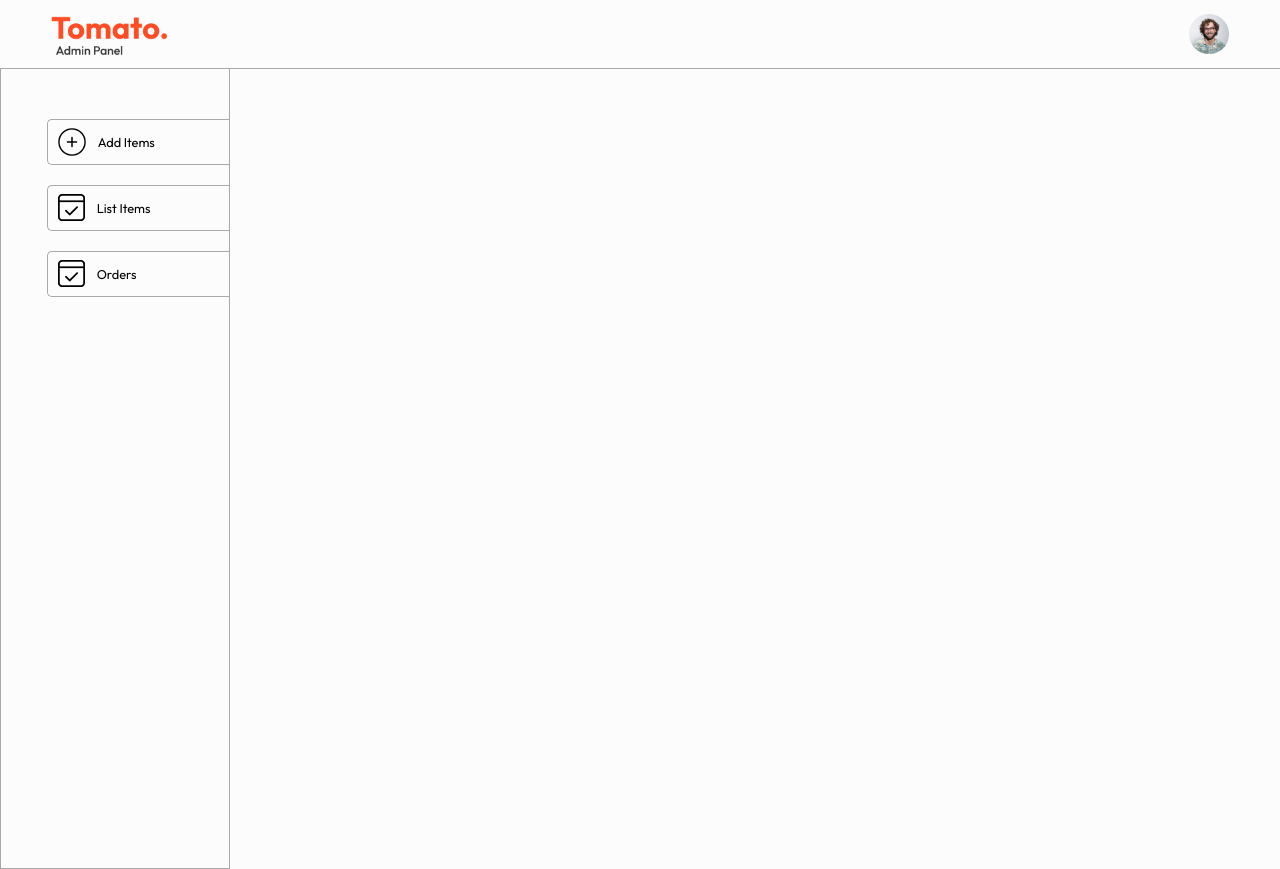
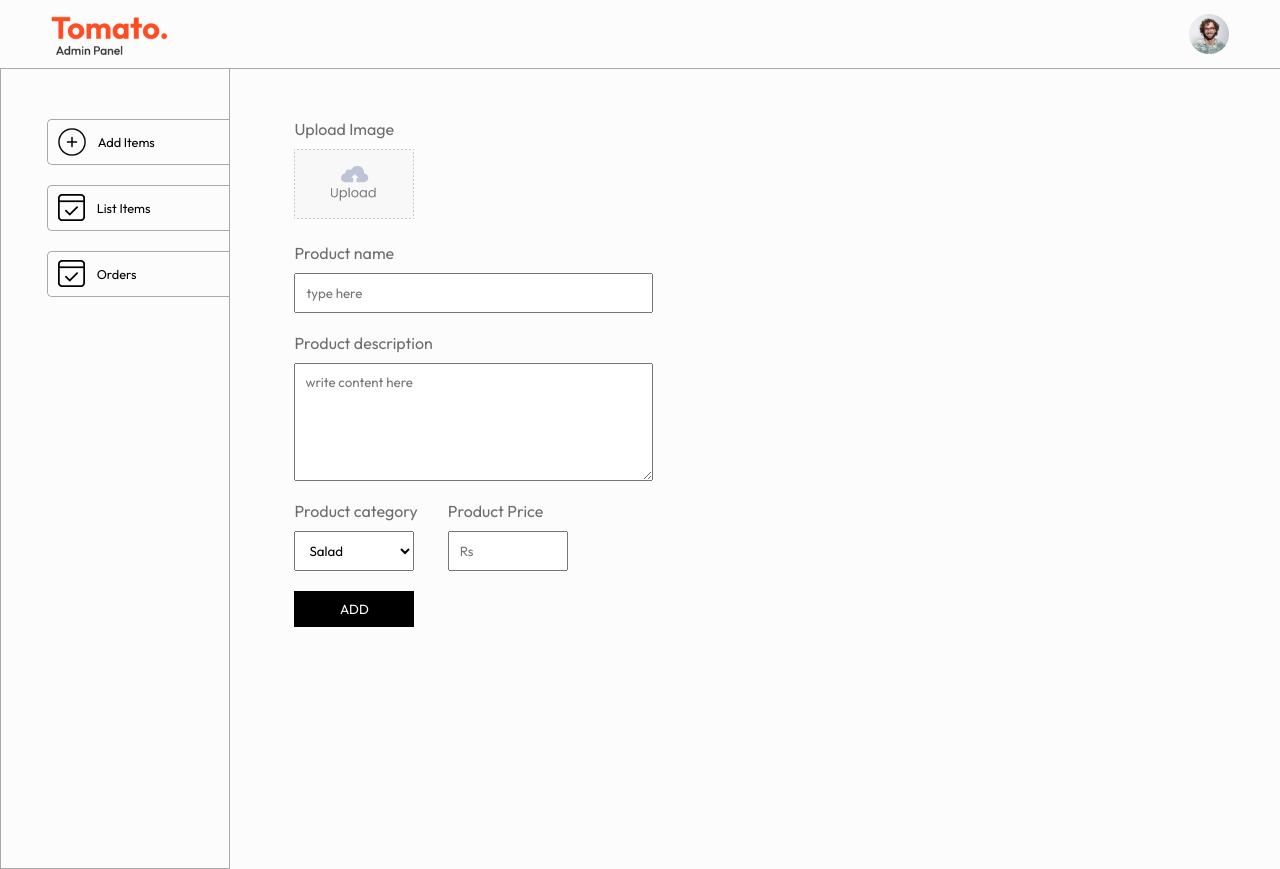
Before and after one commit to musharraf-712/Food-D, a React (Vite) app in the folder admin/: page / in a window 1280 px wide. Built offline with nearby package versions, Linux system fonts and the light colour scheme.

Commit message:
update admin

```diff
--- a/admin/src/App.jsx
+++ b/admin/src/App.jsx
@@ -18,7 +18,7 @@ const App = () => {
         <Sidebar/>
 
         <Routes>
-          <Route path='/add' element={<Add url={url}/>}/>
+          <Route path='/' element={<Add url={url}/>}/>
           <Route path='/list' element={<List url={url} />}/>
           <Route path='/orders' element={<Orders url={url}/>}/>
         </Routes>
```
